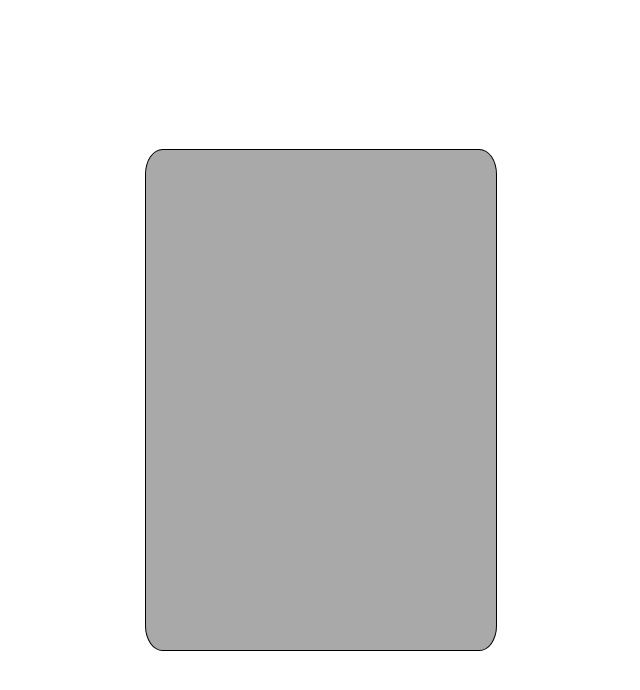
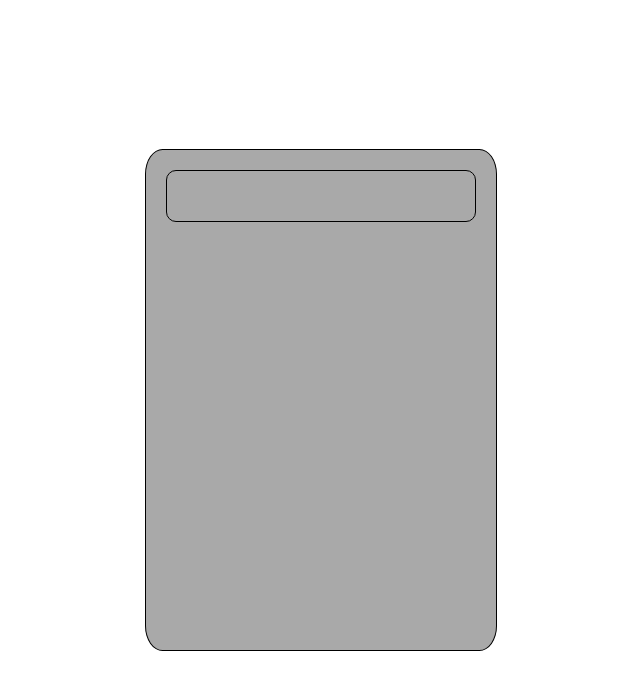
Before and after one commit to mrkshx/calculator, a React (Create React App) app: page / in a window 1280 px wide. Shown: the top 690 px of the page, without its empty margins (319-959 px from the left). Built offline with nearby package versions, Linux system fonts and the light colour scheme.

Commit message:
added height, border and margin to display

```diff
--- a/src/component/display.jsx
+++ b/src/component/display.jsx
@@ -1,4 +1,6 @@
 import React from 'react';
+
+import '../style/display.scss';
 
 const Display = () => {
 
--- /dev/null
+++ b/src/style/display.scss
@@ -0,0 +1,6 @@
+#display {
+  height: 50px;
+  border-radius: 10px;
+  border: 1px solid;
+  margin: 20px;
+}
```
